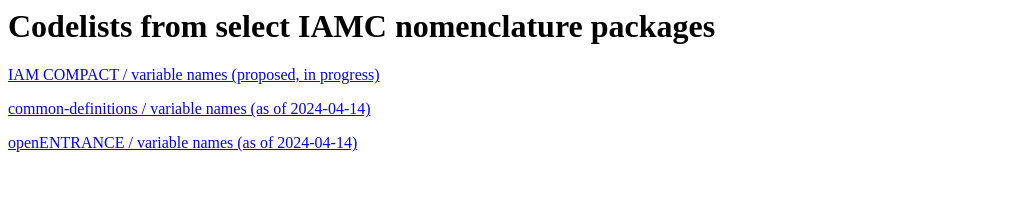
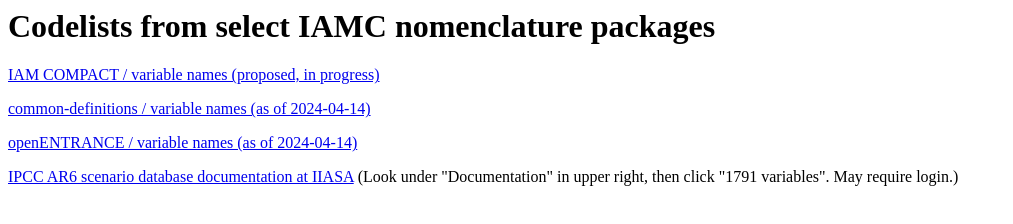
Before and after one commit to ciceroOslo/iam_codelists, a plain HTML site: page docs/index.html in a window 1280 px wide. Shown: the whole page, without its empty margins (0-1013 px from the left). Drawn offline with Linux system fonts and the light colour scheme.

Commit message:
Added link to AR6 scenario database.

```diff
--- a/docs/index.html
+++ b/docs/index.html
@@ -15,5 +15,8 @@
 <p>
 <a href='./openentrance_codelist.html'>openENTRANCE / variable names (as of 2024-04-14)</a>
 </p>
+<p>
+<a href='https://data.ece.iiasa.ac.at/ar6/#/docs'>IPCC AR6 scenario database documentation at IIASA</a> (Look under "Documentation" in upper right, then click "1791 variables". May require login.)
+</p>
 
 </body>
```
